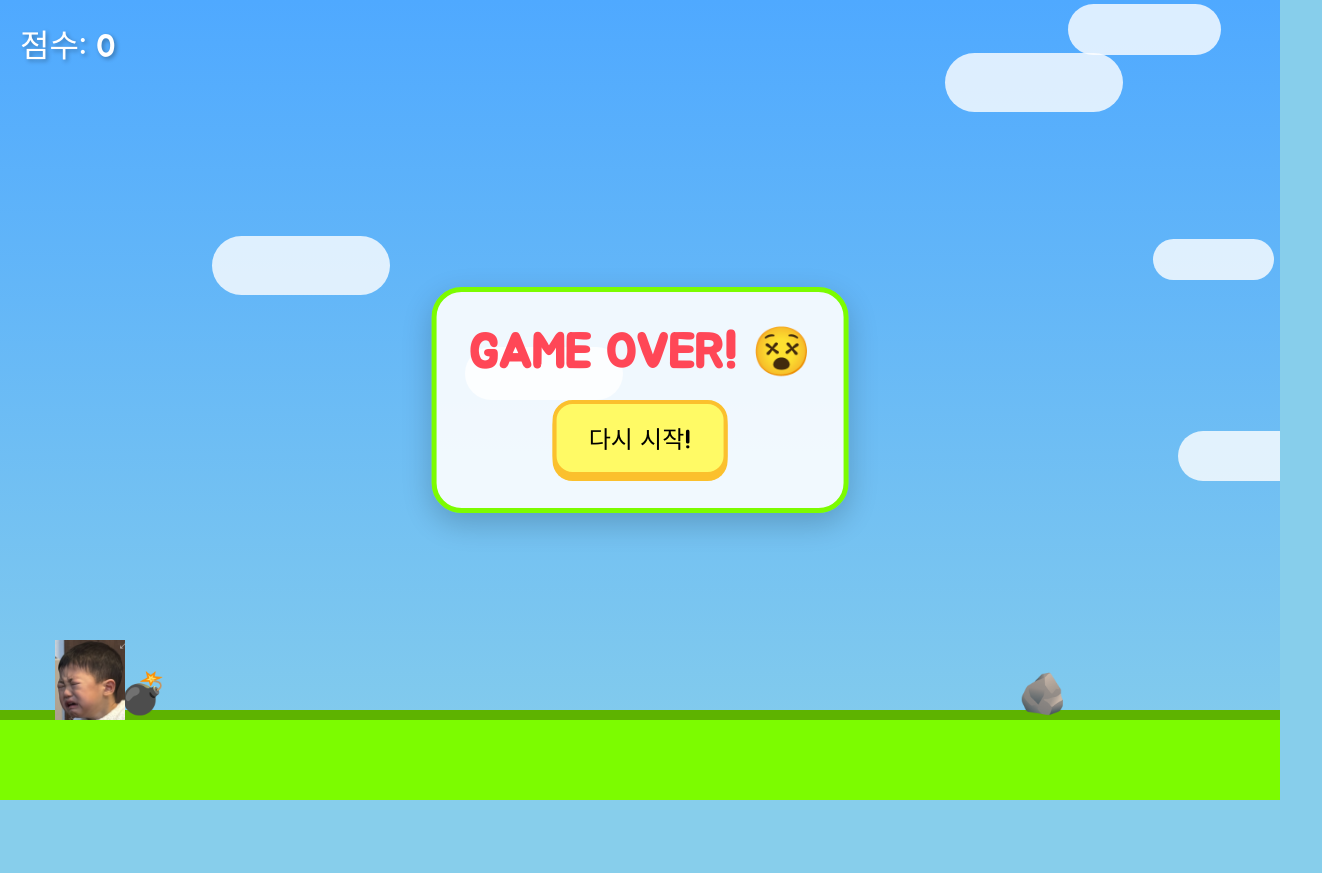
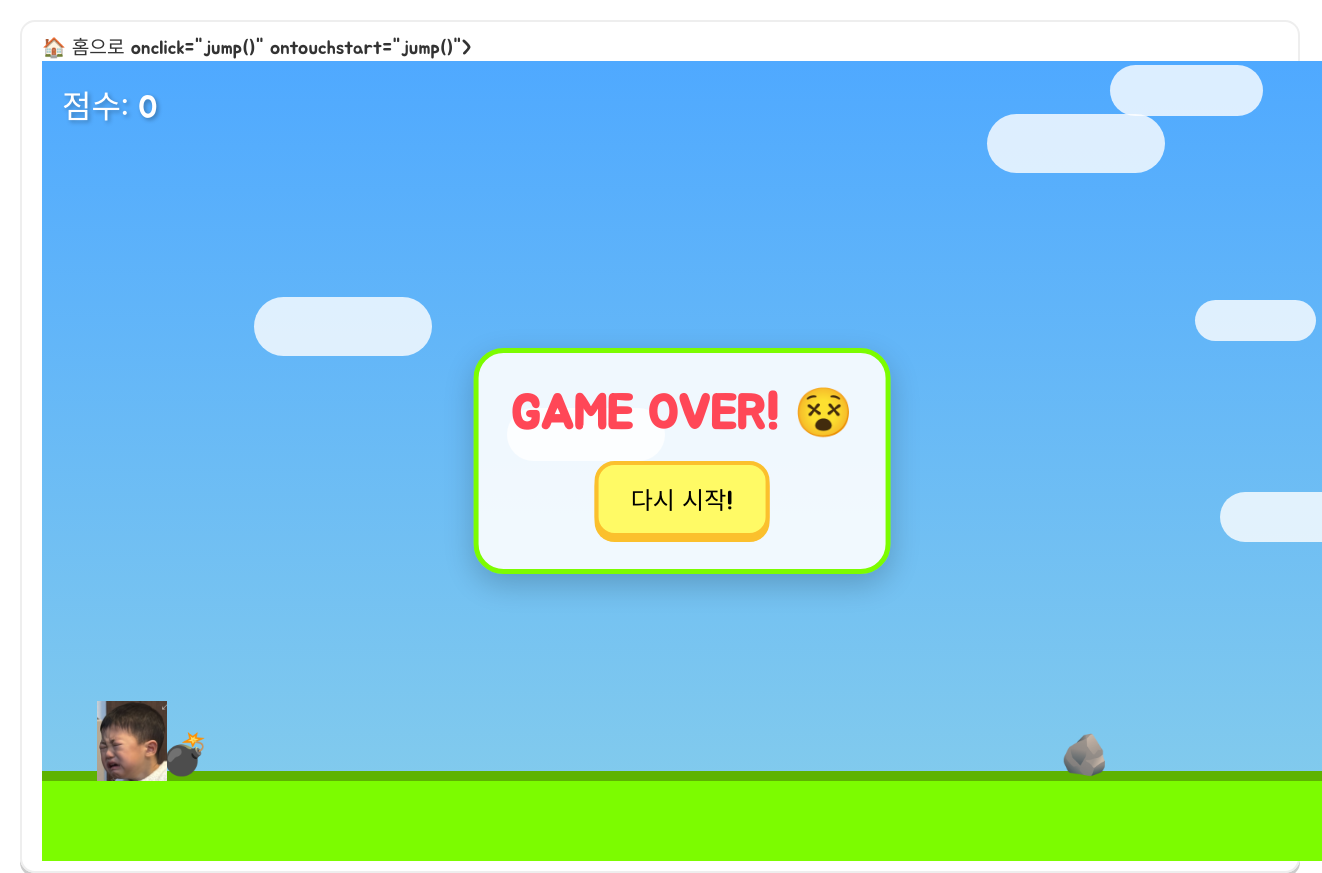
Before and after one commit to kimwoongjae/jihoogame, a plain HTML site: page jump_game.html in a window 1280 px wide. Shown: the whole page, 1322 px wide, since content can reach past the window. Before the commit the page ends 800 px from the top, so only its background shows below. Drawn offline with Linux system fonts and the light colour scheme.

Commit message:
Add home button to jump game

```diff
--- a/jump_game.html
+++ b/jump_game.html
@@ -125,9 +125,38 @@
             cursor: pointer;
             box-shadow: 0 5px 0 #fbc02d;
         }
-    </style>
+
+        .home-btn {
+            position: absolute;
+            top: 20px;
+            left: 20px;
+            padding: 10px 20px;
+            background: white;
+            color: #333;
+            text-decoration: none;
+            font-family: 'Jua', sans-serif;
+            font-size: 1.2rem;
+            border-radius: 15px;
+            box-shadow: 0 4px 0 #ccc;
+            z-index: 1000;
+            transition: all 0.2s;
+            border: 2px solid #eee;
+        }
+        .home-btn:hover {
+            background: #f0f0f0;
+            transform: translateY(-2px);
+            box-shadow: 0 6px 0 #ccc;
+        }
+        .home-btn:active {
+            transform: translateY(2px);
+            box-shadow: 0 2px 0 #ccc;
+        }
+
+</style>
 </head>
-<body onclick="jump()" ontouchstart="jump()">
+<body style="position:relative;"
+        <a href="index.html" class="home-btn">🏠 홈으로</a>
+     onclick="jump()" ontouchstart="jump()">
     <div id="game-container">
         <div id="score-board">점수: 0</div>
         <div id="player">
```
